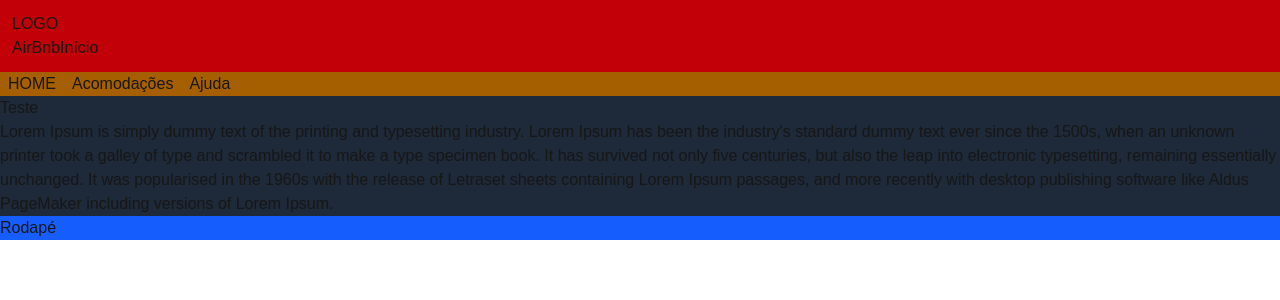
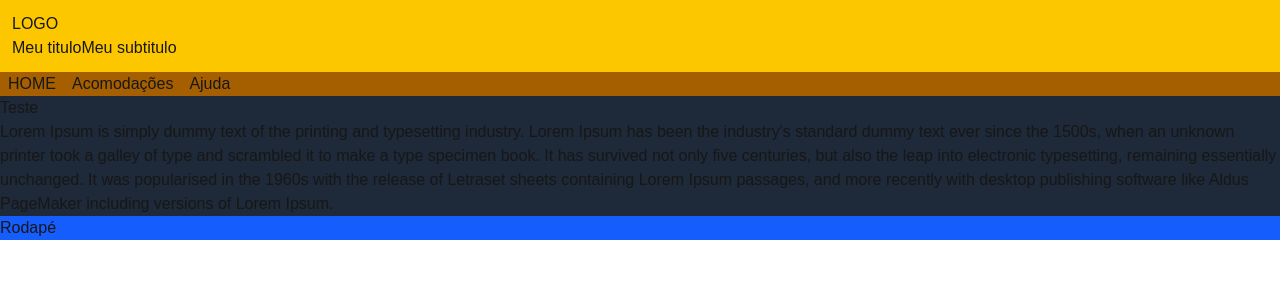
Before and after one commit to andrd-jhon/react-fundamentos, a Next.js app: page /inicio in a window 1280 px wide. Shown: the top 300 px of the page. Built offline with nearby package versions, Linux system fonts and the light colour scheme.

Commit message:
Utilizando interfaces para definir o tipo das props.

```diff
--- a/src/components/paginaSite.tsx
+++ b/src/components/paginaSite.tsx
@@ -4,12 +4,12 @@ export default function PaginaSite(props: any){
     return (
         <>
             <Cabecalho
-                titulo="AirBnb"
-                subtitulo="Início"
-                className="bg-red-700"
+                className="bg-yellow-400"
+                subtitulo="Meu subtitulo"
+                titulo="Meu titulo"
             />
             <Menu/>
-            <Conteudo titulo="teste">
+            <Conteudo>
                 {props.children}
             </Conteudo>
             <Rodape></Rodape>
```
Also changed, not shown: src/components/interface.tsx (+12 -2 lines).
